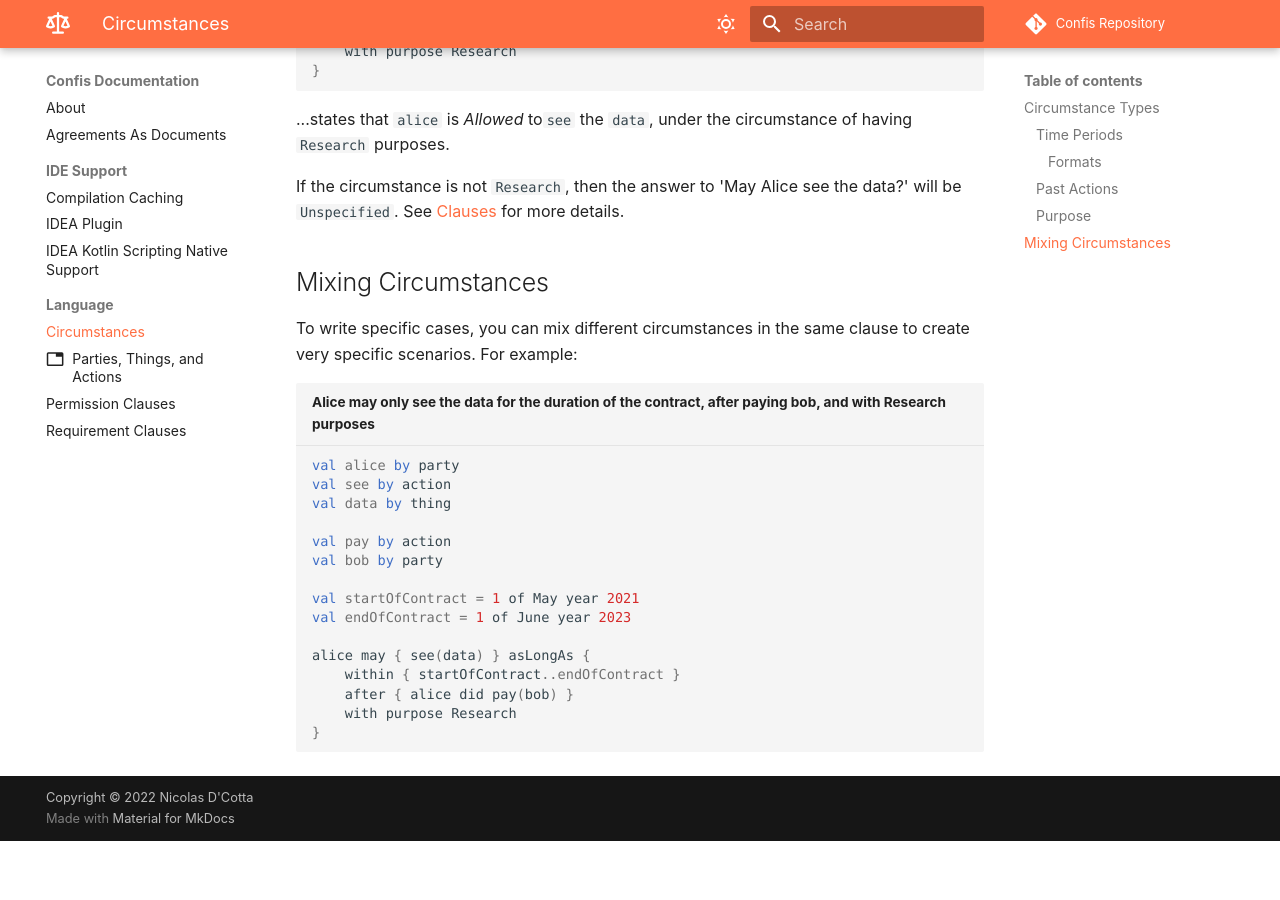
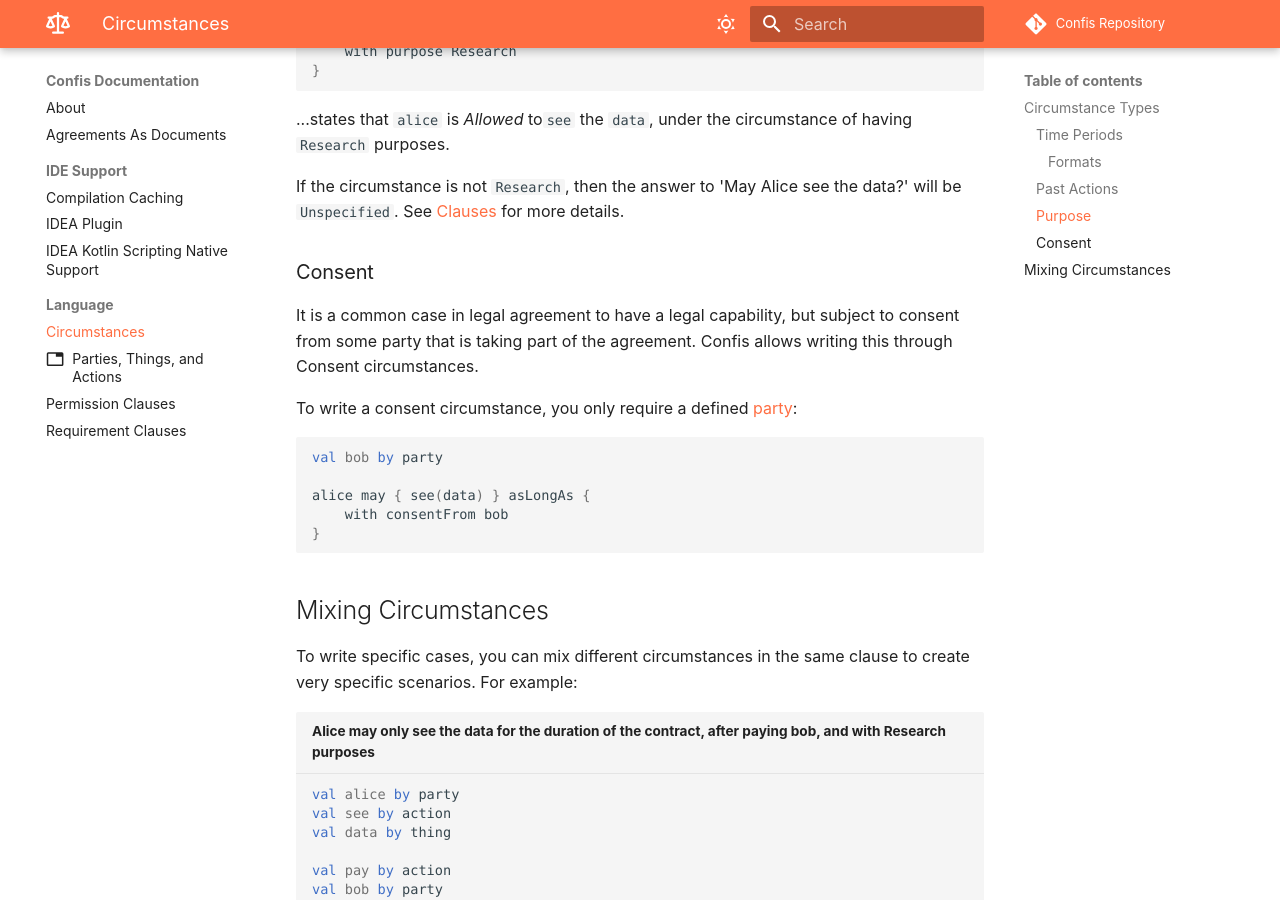
Before and after one commit to cottand/Confis, an MkDocs documentation site: the page built from docs/src/doc/docs/Language/Circumstances.md, in a window 1280 px wide and 900 px high, scrolled down 1412 px. Built offline with MkDocs 1.6.1 and Material for MkDocs 9.7.7, drawn with Linux system fonts in a browser that asks for light colours; comment, search, counter and statistics services are not loaded; the version menu is left out; before the commit the page ends 2253 px from its top, so only the background shows below that.

Commit message:
add Consent docs to circumstances

````diff
--- a/docs/src/doc/docs/Language/Circumstances.md
+++ b/docs/src/doc/docs/Language/Circumstances.md
@@ -81,6 +81,21 @@ alice may { see(data) } asLongAs {
 
 If the circumstance is not `Research`, then the answer to 'May Alice see the data?' will be `Unspecified`. See [Clauses](PermissionClauses.md) for more details.
 
+### Consent
+
+It is a common case in legal agreement to have a legal capability, but subject to consent from some party that is taking part of the agreement.
+Confis allows writing this through Consent circumstances.
+
+To write a consent circumstance, you only require a defined [party](Declarations.md#parties):
+
+```kotlin
+val bob by party
+
+alice may { see(data) } asLongAs {
+    with consentFrom bob
+}
+```
+
 
 ## Mixing Circumstances
 
````
